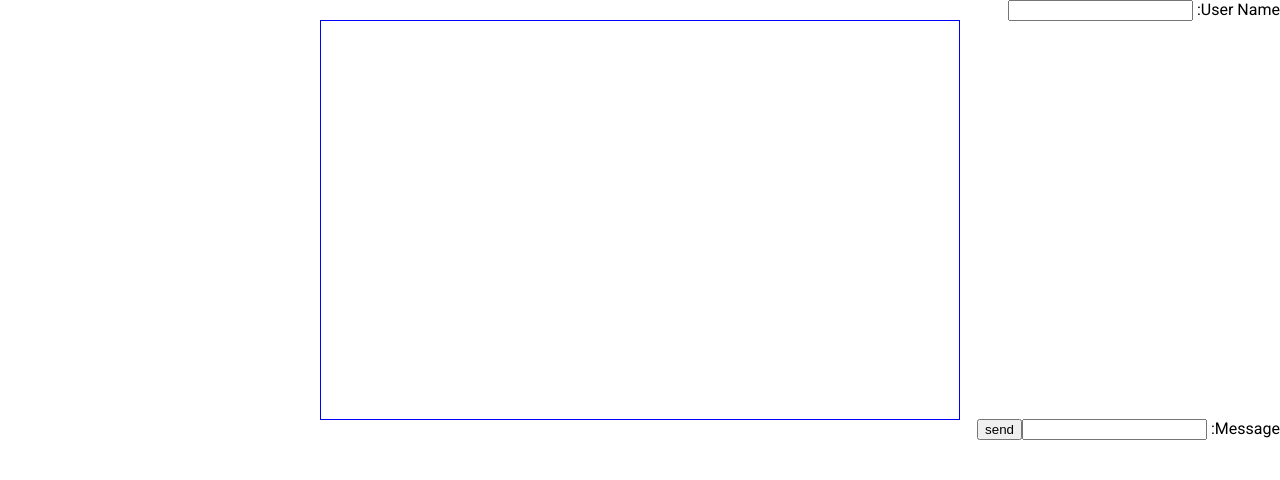
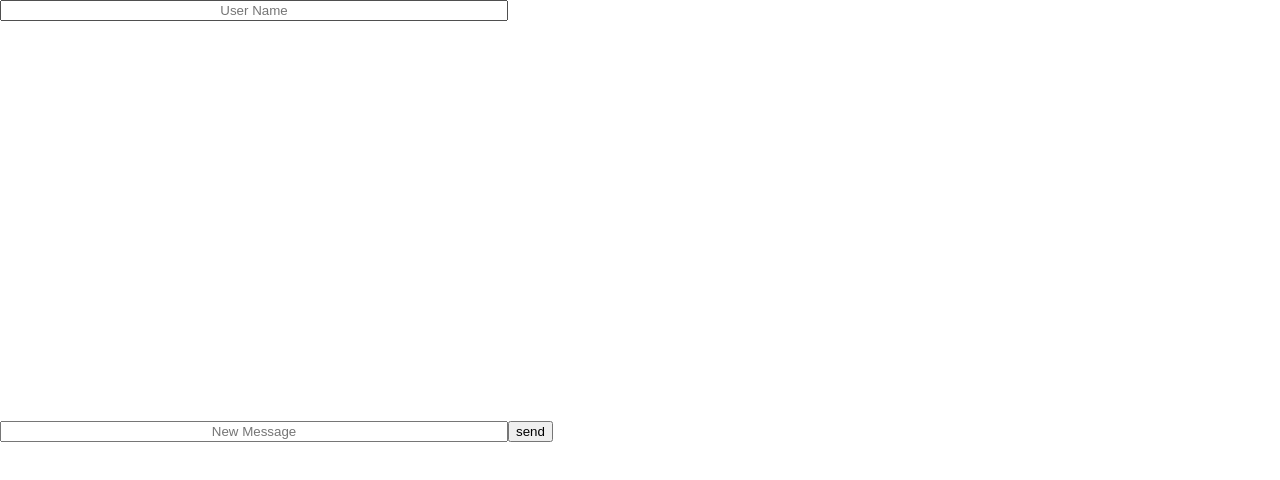
Before and after one commit to denisabg/chat-app, an Angular app: page / in a window 1280 px wide. Shown: the top 480 px of the page. Built offline with nearby package versions, Linux system fonts and the light colour scheme.

Commit message:
matherial added

```diff
--- a/src/app/app.component.css
+++ b/src/app/app.component.css
@@ -1,18 +1,26 @@
-.outter{
-    position: relative;
-    margin: -1px 25%;
-    top: 0px;
+.user-form{
+    width: 100%;
+}
+.input-user-form {
+    width: 80%;
+    text-align: center;
+    min-width: 150px;
+    max-width: 500px;
+    width: 100%;
+}
+.message-form{
+    width: 100%;
+}
+.input-message-form {
+    width: 60%;
+    text-align: center;
+    min-width: 150px;
+    max-width: 500px;
+    width: 100%;
+}
 
+.chat-form{
     height: 400px;
-    overflow: auto;
-    padding:50px  0;
-    -moz-box-sizing: border-box ;
-    -webkit-box-sizing: border-box;
-    box-sizing: border-box;
-    border: 1px solid blue;
-    min-height: 4em;
- }
-.content {
-    overflow: auto;
-    height: 100%;
+    max-height: 400px;
+    width: 100%;
 }
--- a/src/app/app.component.html
+++ b/src/app/app.component.html
@@ -1,17 +1,21 @@
-<div style='direction: rtl'>
-  <span> User Name: </span>
-  <input  type='text' [(ngModel)]='user'>
-</div>
-<div class='outter'>
-  <div class='content'>
-    <div *ngFor='let chat of chatHub'>
-      <span> {{chat.UserName}} </span>
-      <span> {{chat.ChatMessage}} </span>
-    </div>
-  </div>
-</div>
-<div style='direction: rtl'>
-  <span>Message: </span>
-  <input  type='text' [(ngModel)]='message'>
-  <button (click)=sendData()>send</button>
-</div>
+<form class="user-form">
+  <mat-form-field >
+    <input matInput placeholder="User Name" [(ngModel)]='user' name='UserName' class="input-user-form">
+  </mat-form-field>
+</form>
+
+<form class="chat-form">
+    <mat-card class="chat-box">
+      <div *ngFor='let chat of chatHub'>
+        <span> {{chat.UserName}} </span>
+        <span> {{chat.ChatMessage}} </span>
+      </div>
+    </mat-card>
+</form>
+
+<form class="message-form">
+  <mat-form-field >
+    <input matInput placeholder="New Message" [(ngModel)]='message' name='Message' class="input-user-form">
+    <button matButton (click)=sendData()>send</button>
+  </mat-form-field>
+</form>
--- a/src/app/app.component.ts
+++ b/src/app/app.component.ts
@@ -1,7 +1,6 @@
 import { Component, Input } from '@angular/core';
 import { ChatService} from './services/chat-service';
 import { IMessage } from './interfaces/message';
-import { MatButtonModule, MatInputModule, MatCardModule} from '@angular/material';
 
 @Component({
   selector: 'app-root',
@@ -26,9 +25,9 @@ export class AppComponent {
     }
 
     //TODO: reopen after URI released
-    this.dataService.addMessage(this.chatMessage).subscribe(res=>{
+    //this.dataService.addMessage(this.chatMessage).subscribe(res=>{
        this.chatHub.push(this.chatMessage);
-    });
+    //});
     this.message='';
 
   }
--- a/src/app/app.module.ts
+++ b/src/app/app.module.ts
@@ -1,10 +1,9 @@
 import { BrowserModule } from '@angular/platform-browser';
 import { HttpClientModule } from '@angular/common/http';
-import { NgModule } from '@angular/core';
+import { NgModule, CUSTOM_ELEMENTS_SCHEMA } from '@angular/core';
 import { FormsModule } from '@angular/forms';
 import { AppRoutingModule } from './app-routing.module';
 import { AppComponent } from './app.component';
-import { MatButtonModule, MatInputModule, MatCardModule} from '@angular/material';
 import { BrowserAnimationsModule } from '@angular/platform-browser/animations';
 
 @NgModule({
@@ -19,6 +18,7 @@ import { BrowserAnimationsModule } from '@angular/platform-browser/animations';
     BrowserAnimationsModule
   ],
   providers: [],
-  bootstrap: [AppComponent]
+  bootstrap: [AppComponent],
+  schemas: [CUSTOM_ELEMENTS_SCHEMA],
 })
 export class AppModule { }
```
